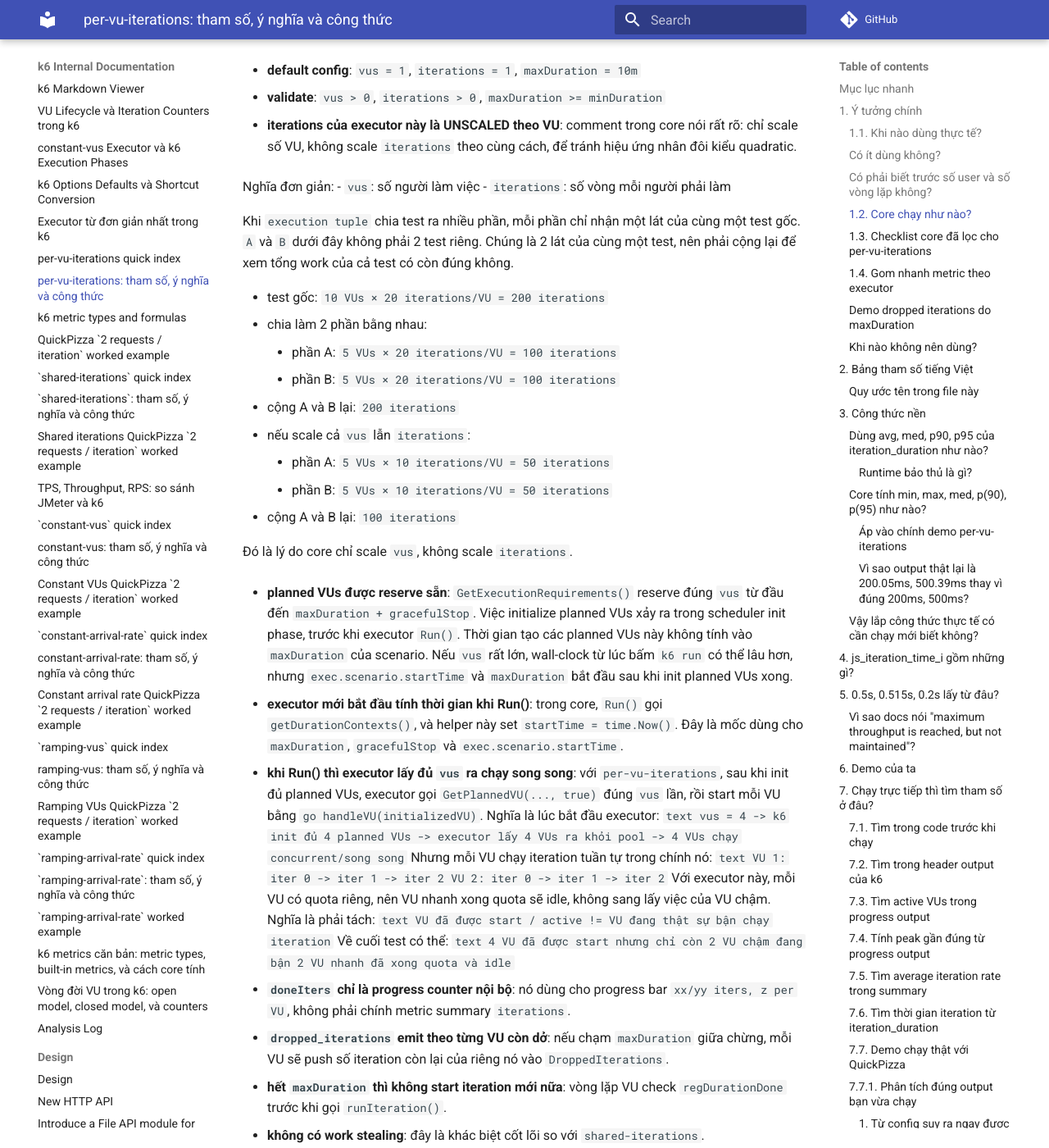
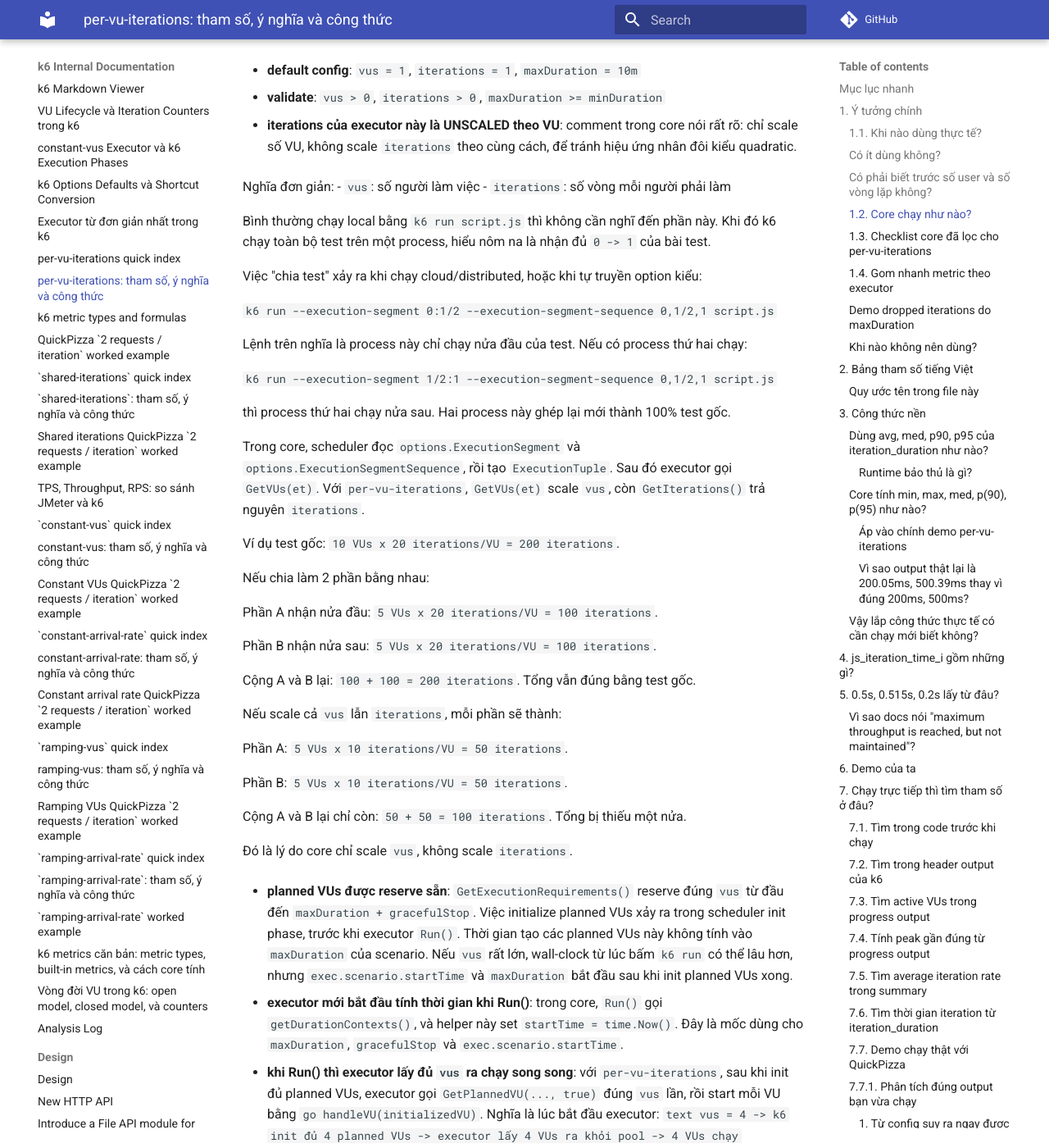
Before and after one commit to meomew-auto/markdown, an MkDocs documentation site: the page built from docs/20260514_per-vu-iterations-tham-so-cong-thuc.md, in a window 1280 px wide and 1400 px high, scrolled down 5150 px. Shown: the whole window at 82% size. Built offline with MkDocs 1.6.1 and Material for MkDocs 9.7.7, drawn with Linux system fonts in a browser that asks for light colours; comment, search, counter and statistics services are not loaded.

Commit message:
Update docs

```diff
--- a/docs/20260514_per-vu-iterations-tham-so-cong-thuc.md
+++ b/docs/20260514_per-vu-iterations-tham-so-cong-thuc.md
@@ -263,19 +263,40 @@ Những điểm cần lưu ý thêm khi đọc core:
   - `vus`: số người làm việc
   - `iterations`: số vòng mỗi người phải làm
 
-  Khi `execution tuple` chia test ra nhiều phần, mỗi phần chỉ nhận một lát của cùng một test gốc.
-  `A` và `B` dưới đây không phải 2 test riêng. Chúng là 2 lát của cùng một test, nên phải cộng lại
-  để xem tổng work của cả test có còn đúng không.
-
-  - test gốc: `10 VUs × 20 iterations/VU = 200 iterations`
-  - chia làm 2 phần bằng nhau:
-    - phần A: `5 VUs × 20 iterations/VU = 100 iterations`
-    - phần B: `5 VUs × 20 iterations/VU = 100 iterations`
-  - cộng A và B lại: `200 iterations`
-  - nếu scale cả `vus` lẫn `iterations`:
-    - phần A: `5 VUs × 10 iterations/VU = 50 iterations`
-    - phần B: `5 VUs × 10 iterations/VU = 50 iterations`
-  - cộng A và B lại: `100 iterations`
+  Bình thường chạy local bằng `k6 run script.js` thì không cần nghĩ đến phần này. Khi đó k6 chạy
+  toàn bộ test trên một process, hiểu nôm na là nhận đủ `0 -> 1` của bài test.
+
+  Việc "chia test" xảy ra khi chạy cloud/distributed, hoặc khi tự truyền option kiểu:
+
+  `k6 run --execution-segment 0:1/2 --execution-segment-sequence 0,1/2,1 script.js`
+
+  Lệnh trên nghĩa là process này chỉ chạy nửa đầu của test. Nếu có process thứ hai chạy:
+
+  `k6 run --execution-segment 1/2:1 --execution-segment-sequence 0,1/2,1 script.js`
+
+  thì process thứ hai chạy nửa sau. Hai process này ghép lại mới thành 100% test gốc.
+
+  Trong core, scheduler đọc `options.ExecutionSegment` và `options.ExecutionSegmentSequence`, rồi tạo
+  `ExecutionTuple`. Sau đó executor gọi `GetVUs(et)`. Với `per-vu-iterations`, `GetVUs(et)` scale
+  `vus`, còn `GetIterations()` trả nguyên `iterations`.
+
+  Ví dụ test gốc: `10 VUs x 20 iterations/VU = 200 iterations`.
+
+  Nếu chia làm 2 phần bằng nhau:
+
+  Phần A nhận nửa đầu: `5 VUs x 20 iterations/VU = 100 iterations`.
+
+  Phần B nhận nửa sau: `5 VUs x 20 iterations/VU = 100 iterations`.
+
+  Cộng A và B lại: `100 + 100 = 200 iterations`. Tổng vẫn đúng bằng test gốc.
+
+  Nếu scale cả `vus` lẫn `iterations`, mỗi phần sẽ thành:
+
+  Phần A: `5 VUs x 10 iterations/VU = 50 iterations`.
+
+  Phần B: `5 VUs x 10 iterations/VU = 50 iterations`.
+
+  Cộng A và B lại chỉ còn: `50 + 50 = 100 iterations`. Tổng bị thiếu một nửa.
 
   Đó là lý do core chỉ scale `vus`, không scale `iterations`.
 
```
